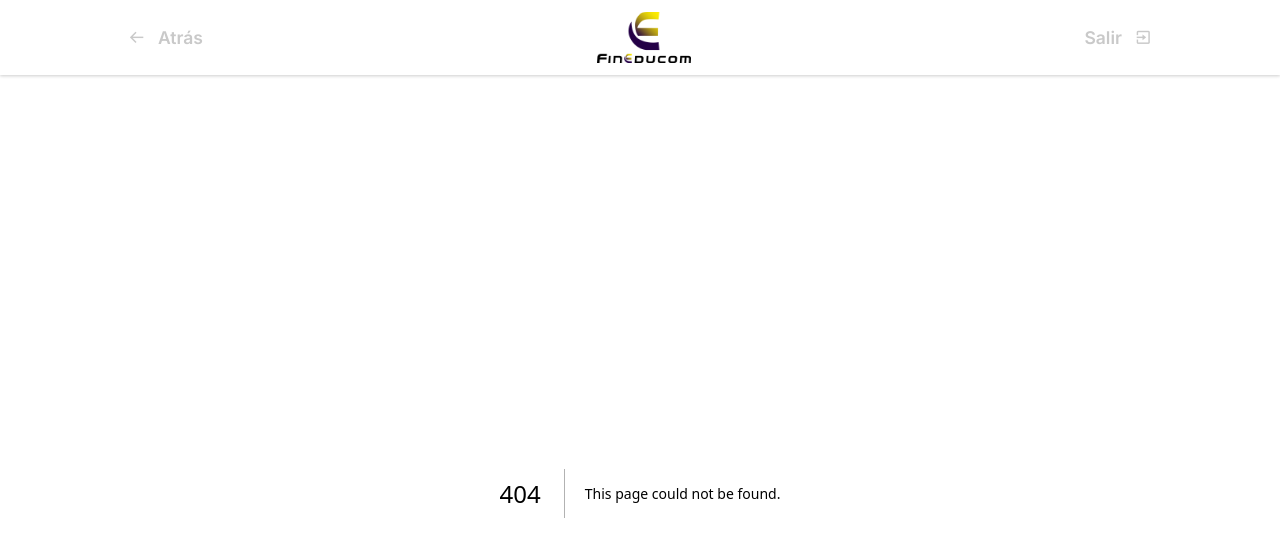
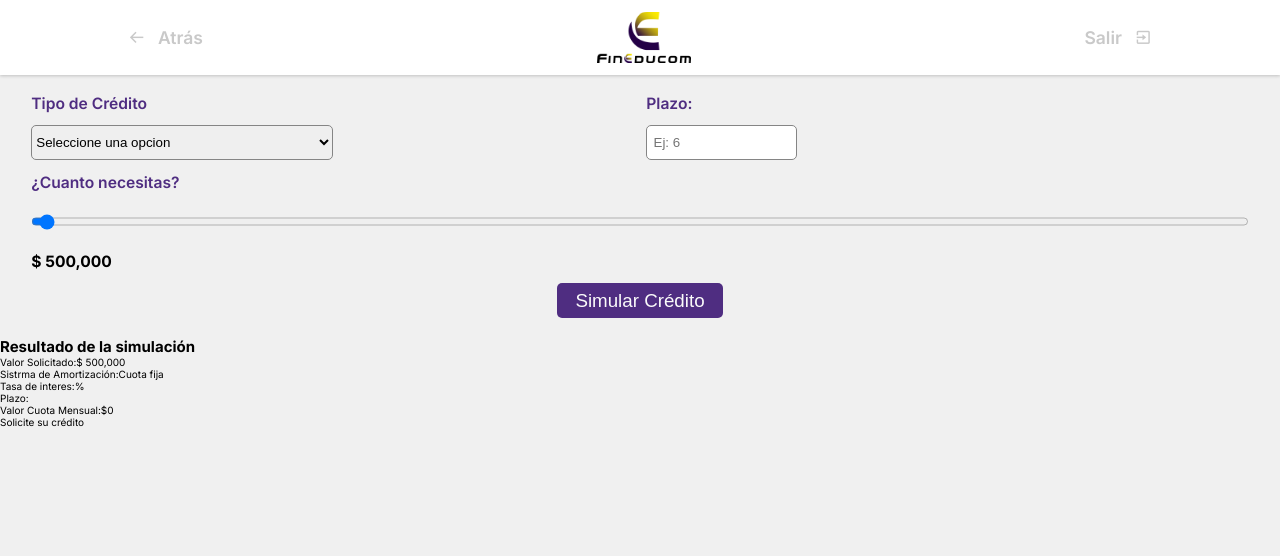
Before and after one commit to Fineducom/Simulador-de-credito, a Next.js app: page /Formulario in a window 1280 px wide. Before the commit this address had no page. Shown: the top 556 px of the page. Built offline with nearby package versions, Linux system fonts and the light colour scheme.

Commit message:
agregando props y componente resultado

```diff
--- a/src/app/simulador/Formulario/formulario.scss
+++ b/src/app/Formulario/formulario.scss
@@ -16,7 +16,7 @@ $letter-spacing: 0.0625rem;
     padding: 0 3.125rem;
     margin-bottom: 1.875rem;
     /* margin: 0 auto; */
-    @media(max-width: 820px) {
+    @media (max-width: 820px) {
       display: flex;
       flex-wrap: wrap;
       justify-content: center;
@@ -31,7 +31,7 @@ $letter-spacing: 0.0625rem;
       flex-direction: column;
       gap: 1.25rem;
       width: 100%;
-      @media(max-width: 820px) {
+      @media (max-width: 820px) {
         align-items: center;
       }
       &-label {
--- /dev/null
+++ b/src/app/Formulario/page.jsx
@@ -0,0 +1,107 @@
+"use client";
+
+import { useState } from "react";
+import Resultados from "../Resultados/page";
+import "./formulario.scss";
+
+export default function Formulario() {
+  const [prestamo, setPrestamo] = useState(500000);
+  const [tasaDeInteres, setTasaDeInteres] = useState("");
+  const [plazo, setPlazo] = useState("");
+  const [pagoMensual, setPagoMensual] = useState(0);
+
+  const handleSubmit = (e) => {
+    e.preventDefault();
+    const tasaInteresMensual = tasaDeInteres / plazo;
+    const denominador = 1 - Math.pow(1 + tasaInteresMensual, -prestamo);
+    const pagoMensual = (prestamo * tasaInteresMensual) / denominador;
+    setPagoMensual(pagoMensual);
+  };
+
+  const handleCalcular = () => {
+    const calcularPrestamo =
+      Math.pow(pagoMensual * (1 - Math.pow(1 - tasaDeInteres, -prestamo)) - 1) /
+      tasaInteresMensual;
+    setPrestamo(calcularPrestamo);
+  };
+
+  function handleChange(event) {
+    const value = event.target.value;
+    if (/^\d{0,2}$/.test(value)) {
+      setPlazo(value);
+    }
+  }
+
+  // aquí agrego el cambio de estado del input range
+  function handleValor(event) {
+    const value = parseFloat(event.target.value);
+    const nuevoValor = value * 500000;
+    setPrestamo(nuevoValor);
+  }
+
+  return (
+    <>
+      <div className="container">
+        <form className="formulario" onSubmit={handleSubmit}>
+          <div className="formulario__grupo">
+            <label className="formulario__grupo-label">Tipo de Crédito</label>
+            <select
+              value={tasaDeInteres}
+              onChange={(e) => setTasaDeInteres(parseFloat(e.target.value))}
+              className="formulario__grupo-select"
+            >
+              <option value="">Seleccione una opcion</option>
+              <option value="0.0322">Salga del Hueco</option>
+              <option value="0.03">Despegue</option>
+              <option value="0.029">Creciendo</option>
+              <option value="0.026">Te Apoyamos</option>
+              <option value="0.0214">Pa'los nuestros</option>
+            </select>
+          </div>
+          <div className="formulario__grupo">
+            <label htmlFor="plazo" className="formulario__grupo-label">
+              Plazo:
+            </label>
+            <input
+              type="texto"
+              max={"48"}
+              value={plazo}
+              onChange={handleChange}
+              name="palzo"
+              id="plazo"
+              placeholder="Ej: 6"
+              className="formulario__grupo-input formulario__grupo-input--modifire"
+            />
+          </div>
+          <div className="formulario__grupo formulario__range">
+            <label htmlFor="monto" className="formulario__grupo-label">
+              ¿Cuanto necesitas?
+            </label>
+            <input
+              type="range"
+              min={"1"}
+              max={"10"}
+              value={prestamo / 500000}
+              onChange={handleValor}
+              name="monto"
+              id="monto"
+              className="formulario__grupo-input formulario__grupo-input--range"
+            />
+            <span className="formulario__grupo-span">
+              $ {prestamo.toLocaleString()}{" "}
+            </span>
+          </div>
+          <button type="submit" className="formulario__btn-simular">
+            Simular Crédito
+          </button>
+        </form>
+        <Resultados
+          tasaDeInteres={tasaDeInteres}
+          PagoMensual={pagoMensual}
+          plazo={plazo}
+          prestamo={prestamo}
+        />
+      </div>
+    </>
+  );
+}
--- /dev/null
+++ b/src/app/Resultados/page.jsx
@@ -0,0 +1,32 @@
+export default function Resultados({
+  tasaDeInteres,
+  plazo,
+  PagoMensual,
+  prestamo,
+}) {
+  return (
+    <>
+      <div className="container">
+        <h2>Resultado de la simulación</h2>
+        <p>
+          Valor Solicitado:<span>$ {prestamo.toLocaleString()}</span>
+        </p>
+        <p>
+          Sistrma de Amortización:<span>Cuota fija</span>
+        </p>
+        <p>
+          Tasa de interes:<span>{tasaDeInteres}%</span>
+        </p>
+        <p>
+          Plazo:<span>{plazo}</span>
+        </p>
+        <p>
+          Valor Cuota Mensual:<span>${PagoMensual.toLocaleString()}</span>
+        </p>
+      </div>
+      <div className="container">
+        <a href="#">Solicite su crédito</a>
+      </div>
+    </>
+  );
+}
```
Also changed, not shown: src/app/simulador/Formulario/page.jsx (deleted, +0 -103 lines), src/app/simulador/page.jsx (+1 -18 lines).
